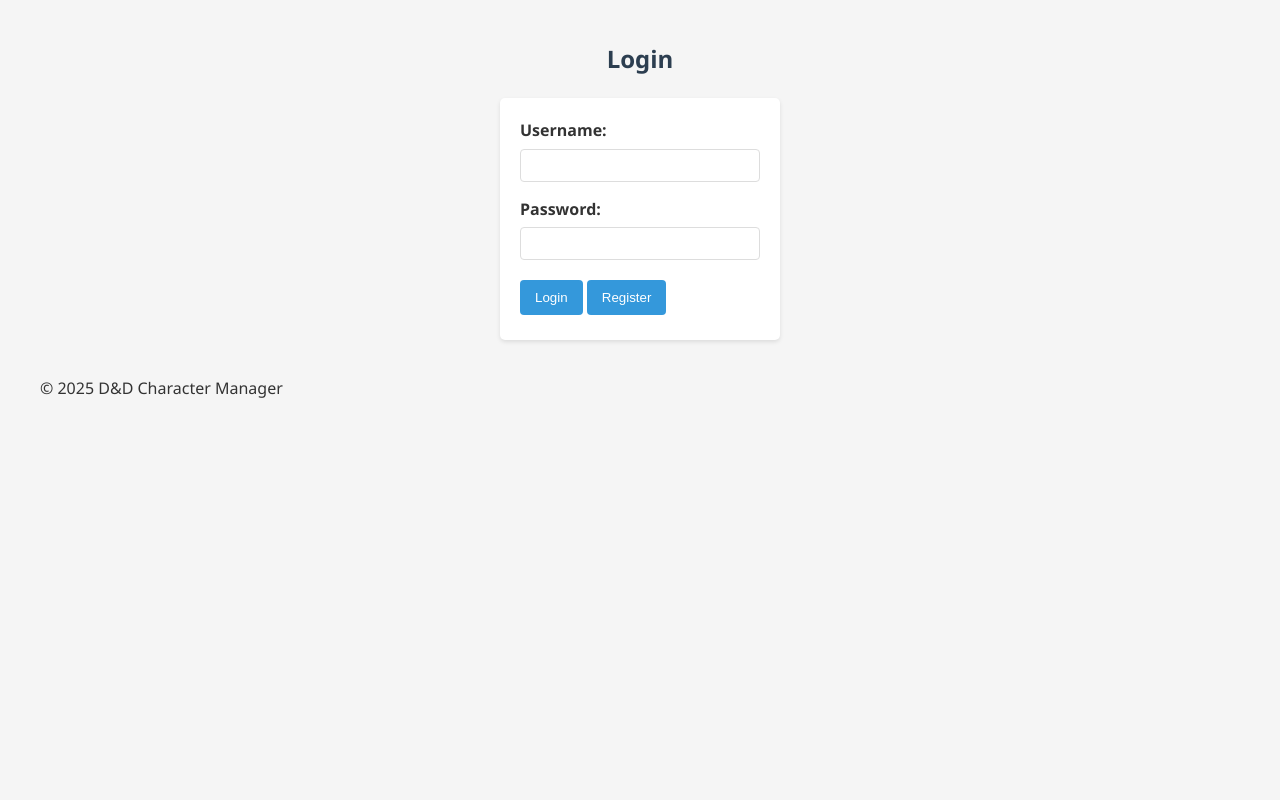
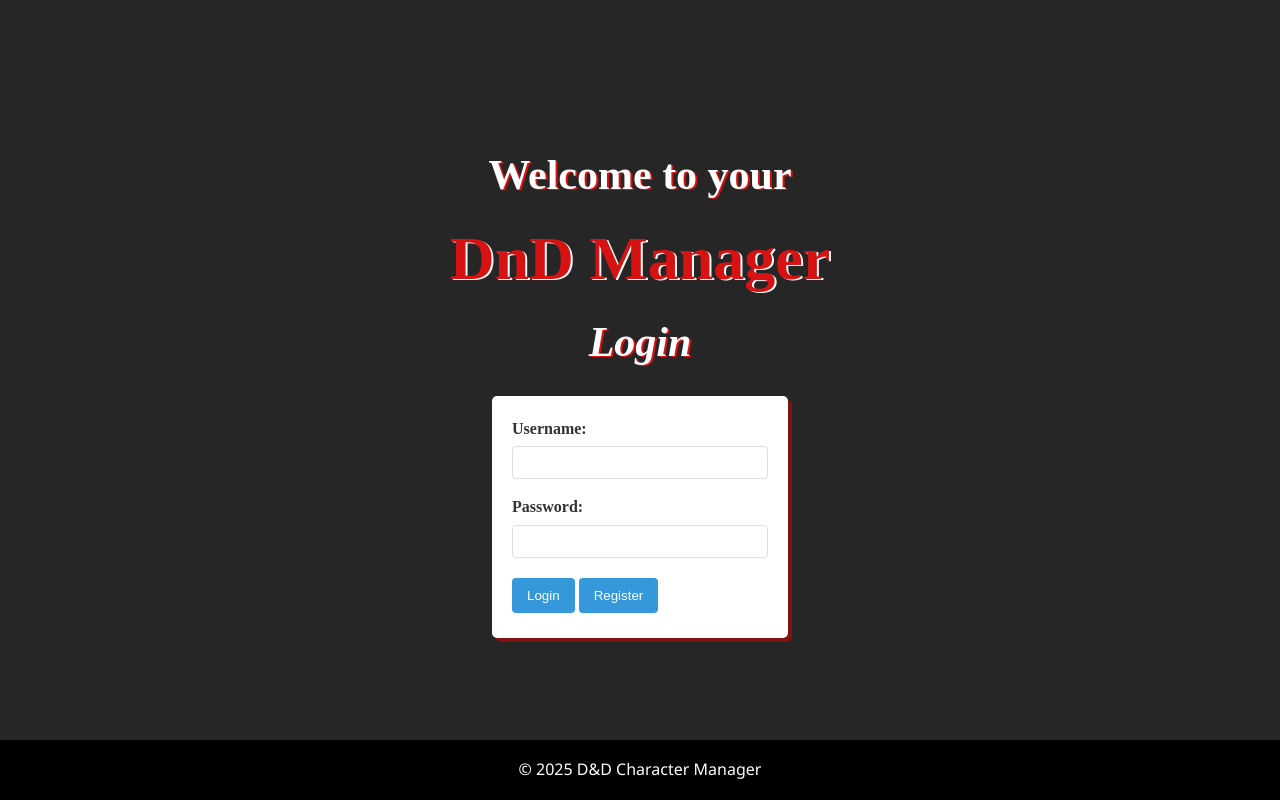
Before and after one commit to Spurgelwurg/DnD_Django, a Django app: page /game/accounts/login/ in a window 1280 px wide. Run offline with Django 5.2, Linux system fonts and the light colour scheme.

Commit message:
CSS: adjust Login page

```diff
--- a/game/templates/game/base.html
+++ b/game/templates/game/base.html
@@ -5,6 +5,7 @@
     <meta name="viewport" content="width=device-width, initial-scale=1.0">
     <title>{% block title %}D&D Character Manager{% endblock %}</title>
     <style>
+
 /* Base styling */
 body {
     font-family: 'Segoe UI', Tahoma, Geneva, Verdana, sans-serif;
@@ -14,6 +15,37 @@
     margin: 0 auto;
     padding: 20px;
     background-color: #f5f5f5;
+}
+
+/* Auth styling */
+        .login-container{
+            font-family: "Libre Baskerville", serif;
+            font-weight: 400;
+            font-style: normal;
+            background-color: #262626;
+            height: 100vh;
+            justify-content: center;
+            left: 0;
+            top: 0;
+            position: absolute;
+
+        }
+        .login-header {
+            text-align: center;
+            color: #d61212;
+            font-size: 62px;
+            margin: 0;
+            text-shadow: 2px 1px 0px rgba(255, 255, 255, 1);
+        }
+        .login-subheader {
+            color: white;
+            font-size: 42px;
+            margin: 0;
+            text-shadow: 2px 1px 0px #d61212;
+        }
+
+        .login-form {
+            box-shadow: 4px 4px 0px #811212;;
         }
 
         /* Navigation */
@@ -228,6 +260,21 @@
             border-radius: 3px;
             margin-left: 5px;
         }
+
+
+        footer {
+            width: 100vw;
+            height: 60px;
+            position: absolute;
+            z-index: 100;
+            display: flex;
+            justify-content: center;
+            align-items: center;
+            bottom: 0;
+            left: 0;
+            background-color: black;
+            color: white;
+        }
     </style>
     {% block extra_head %}
     {% endblock %}
--- a/game/templates/game/login.html
+++ b/game/templates/game/login.html
@@ -6,9 +6,13 @@
 {% endblock %}
 
 {% block style %}
+
   {{ block.super }}
   <style>
+    @import url('https://fonts.googleapis.com/css2?family=Libre+Baskerville:ital,wght@0,400;0,700;1,400&display=swap');
+
     body {
+      font-family: 'Pirata One', cursive;
       display: flex;
       justify-content: center;
       align-items: center;
@@ -30,13 +34,16 @@
     .errors li {
       margin-bottom: 5px; /* Space between error messages */
     }
+
   </style>
 {% endblock %}
 
 {% block content %}
-  <div style="display: flex; flex-direction: column; width: 100%; align-items: center;">
-    <h2>Login</h2>
-    <form method="post" style="min-width: 20%;">
+  <div class="login-container" style="display: flex; flex-direction: column; width: 100%; align-items: center;">
+    <h2 class="login-subheader">Welcome to your</h2>
+    <h1 class="login-header">DnD Manager</h1>
+    <h2 class="login-subheader" style="margin-bottom: 20px; font-style: italic;">Login</h2>
+    <form class="login-form" method="post" style="min-width: 20%;">
       <div>
         {% csrf_token %}
         {% if error and attempted_login %}
```
Lines whose indentation alone changed are shown as unchanged.
